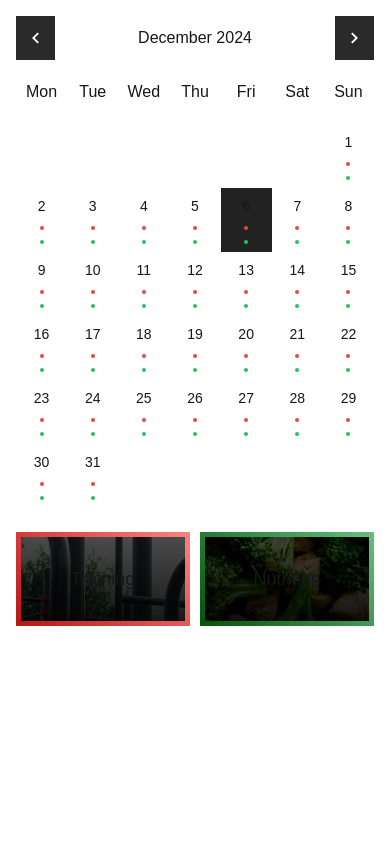
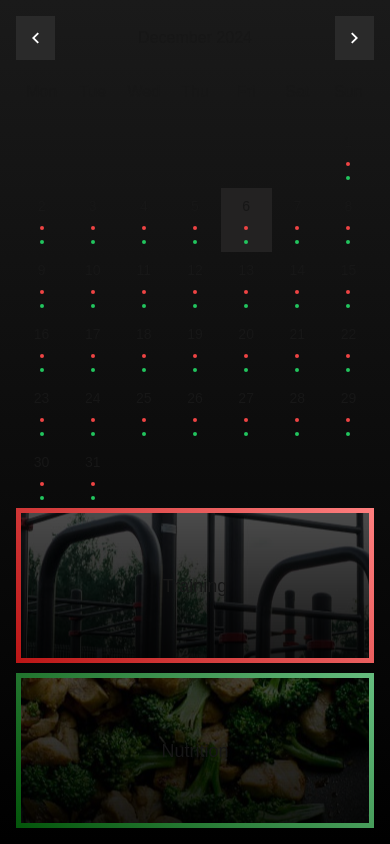
Before and after one commit to Techoplite/arete, a Next.js app: page / in a window 390 px wide. Built offline with nearby package versions, Linux system fonts and the light colour scheme.

Commit message:
Fix mobile viewport height issue

```diff
--- a/src/app/globals.css
+++ b/src/app/globals.css
@@ -16,6 +16,5 @@
 
 body {
   color: var(--foreground);
-  background: var(--background);
   font-family: Arial, Helvetica, sans-serif;
 }
--- a/src/app/layout.tsx
+++ b/src/app/layout.tsx
@@ -25,7 +25,7 @@ export default function RootLayout({
   children: React.ReactNode;
 }>) {
   return (
-    <html lang="en">
+    <html lang="en" className="h-[-webkit-fill-available]">
       <link rel="manifest" href="./manifest.json" />
       <head>
         {/* <!-- Ensure the app runs in full screen and without browser UI on mobile devices --> */}
@@ -41,11 +41,9 @@ export default function RootLayout({
         <meta name="mobile-web-app-capable" content="yes" />
       </head>
       <body
-        className={`${geistSans.variable} ${geistMono.variable} antialiased`}
+        className={`${geistSans.variable} ${geistMono.variable} antialiased h-[-webkit-fill-available] flex flex-col`}
       >
-        <div className="h-full min-h-screen px-4 py-4 flex flex-col gap-[20px]">
-          {children}
-        </div>
+        <div className="h-[-webkit-fill-available]">{children}</div>
       </body>
     </html>
   );
--- a/src/app/page.tsx
+++ b/src/app/page.tsx
@@ -3,7 +3,7 @@ import WellnessButtons from "@/components/WellnessButtons";
 
 export default function Home() {
   return (
-    <div style={{ height: "calc(100vh - 128px)" }}>
+    <div className="bg-gradient-to-b from-[#1a1a1a] to-[#000000] px-4 py-4 h-[-webkit-fill-available] flex flex-col">
       <Calendar />
       <WellnessButtons />
     </div>
--- a/src/app/training/page.tsx
+++ b/src/app/training/page.tsx
@@ -16,7 +16,7 @@ export default function page() {
   ];
 
   return (
-    <>
+    <div className="bg-gradient-to-b from-[#1a1a1a] to-[#000000] px-4 py-4  gap-3 flex flex-col">
       <div className="flex flex-row justify-between items-center">
         <BackButton />
         <SearchBar />
@@ -29,6 +29,6 @@ export default function page() {
           </p>
         </div>
       ))}
-    </>
+    </div>
   );
 }
--- a/src/components/WellnessButton.tsx
+++ b/src/components/WellnessButton.tsx
@@ -11,7 +11,7 @@ export default function WellnessButton({
   return (
     <Link
       href={label.toLowerCase()}
-      className={`${styles[color]} w-full h-[-webkit-fill-available] flex items-center justify-center text-lg py-7`}
+      className={`${styles[color]} w-full h-[-webkit-fill-available] flex items-center justify-center text-lg py-2`}
     >
       {label}
     </Link>
--- a/src/components/WellnessButtons.tsx
+++ b/src/components/WellnessButtons.tsx
@@ -2,7 +2,7 @@ import WellnessButton from "./WellnessButton";
 
 export default function WellnessButtons() {
   return (
-    <div className="flex gap-2.5 flex-row w-full h-[-webkit-fill-available] flex-1 mt-6">
+    <div className="flex gap-2.5 flex-col w-full h-[-webkit-fill-available] flex-1">
       <WellnessButton label="Training" color="red" />
       <WellnessButton label="Nutrition" color="green" />
     </div>
--- a/tailwind.config.ts
+++ b/tailwind.config.ts
@@ -14,6 +14,7 @@ export default {
         dark: "#232222",
         gray: "#2a2a2a;",
         "light-gray": "#5D5D5D",
+        test: "linear-gradient(#1a1a1a, #000000)",
       },
       fontSize: {
         large: "32px",
```
